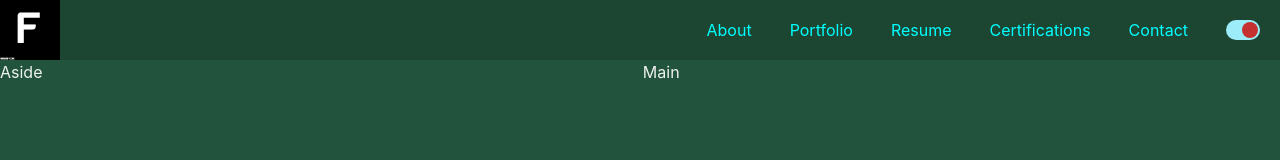
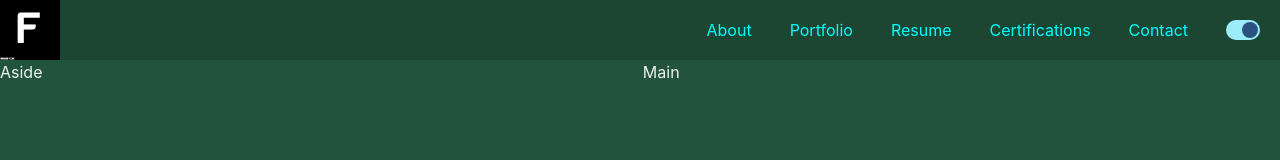
Before and after one commit to FabiansDock/Portfolio-Site, a React (Vite) app: page / in a window 1280 px wide. Shown: the top 160 px of the page. Built offline with nearby package versions, Linux system fonts and the light colour scheme.

Commit message:
Corrected color issue with theme

```diff
--- a/src/components/ColorModeSwitch.tsx
+++ b/src/components/ColorModeSwitch.tsx
@@ -1,7 +1,7 @@
 import { Switch, useColorMode } from "@chakra-ui/react";
 
 interface Props {
-  theme: () => void;
+  theme: (theme: String) => void;
 }
 
 const ColorModeSwitch = ({ theme }: Props) => {
@@ -9,7 +9,7 @@ const ColorModeSwitch = ({ theme }: Props) => {
 
   const handleOnChange = () => {
     toggleColorMode();
-    theme();
+    theme(colorMode);
   };
   return (
     <Switch
--- a/src/components/NavBar.tsx
+++ b/src/components/NavBar.tsx
@@ -28,8 +28,8 @@ const NavBar = () => {
           </Link>
         ))}
         <ColorModeSwitch
-          theme={() => {
-            setNavBarColor(navBarColor === "#1C4532" ? "#810000" : "#1C4532");
+          theme={(theme) => {
+            setNavBarColor(theme === "dark" ? "#1A365D" : "#1C4532");
           }}
         />
       </HStack>
--- a/src/theme.ts
+++ b/src/theme.ts
@@ -19,7 +19,7 @@ const theme = extendTheme({
     },
   },
   colors: {
-    white: "#C53030",
+    white: "#2C5282",
     gray: {
       50: "#F0FFF4",
       100: "#C6F6D5",
```
